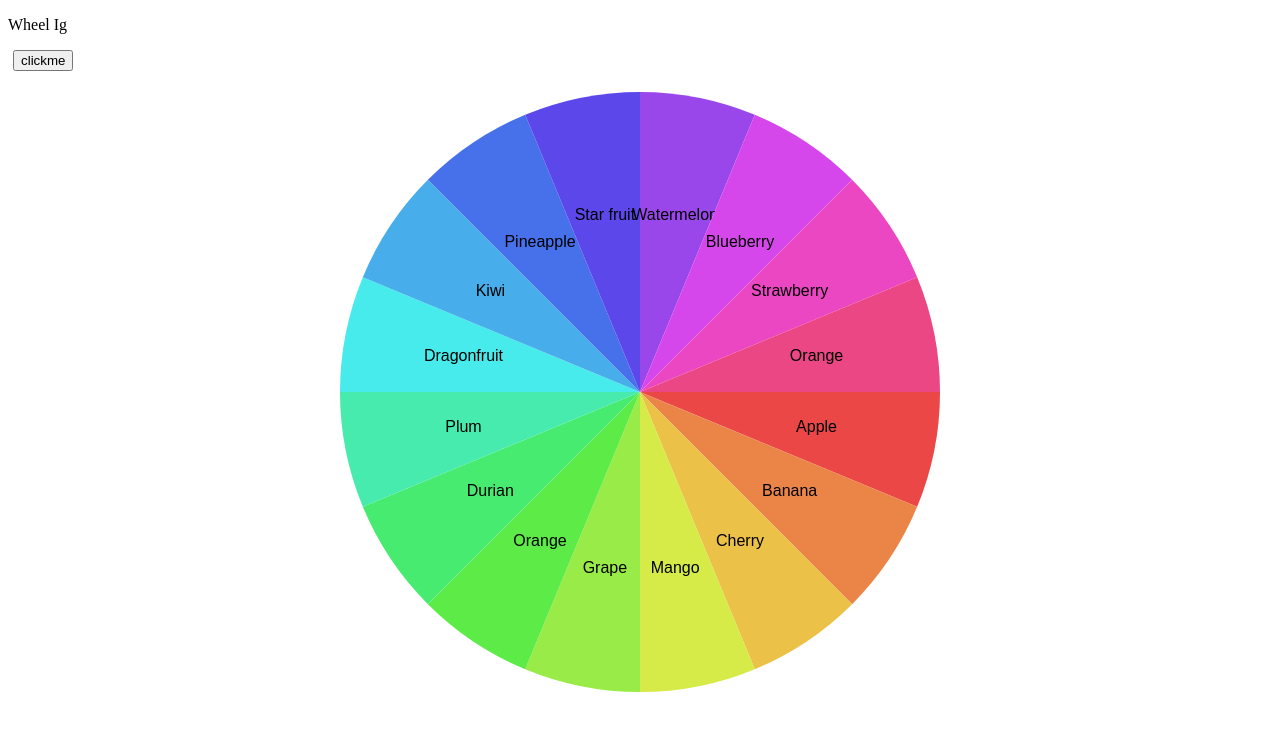
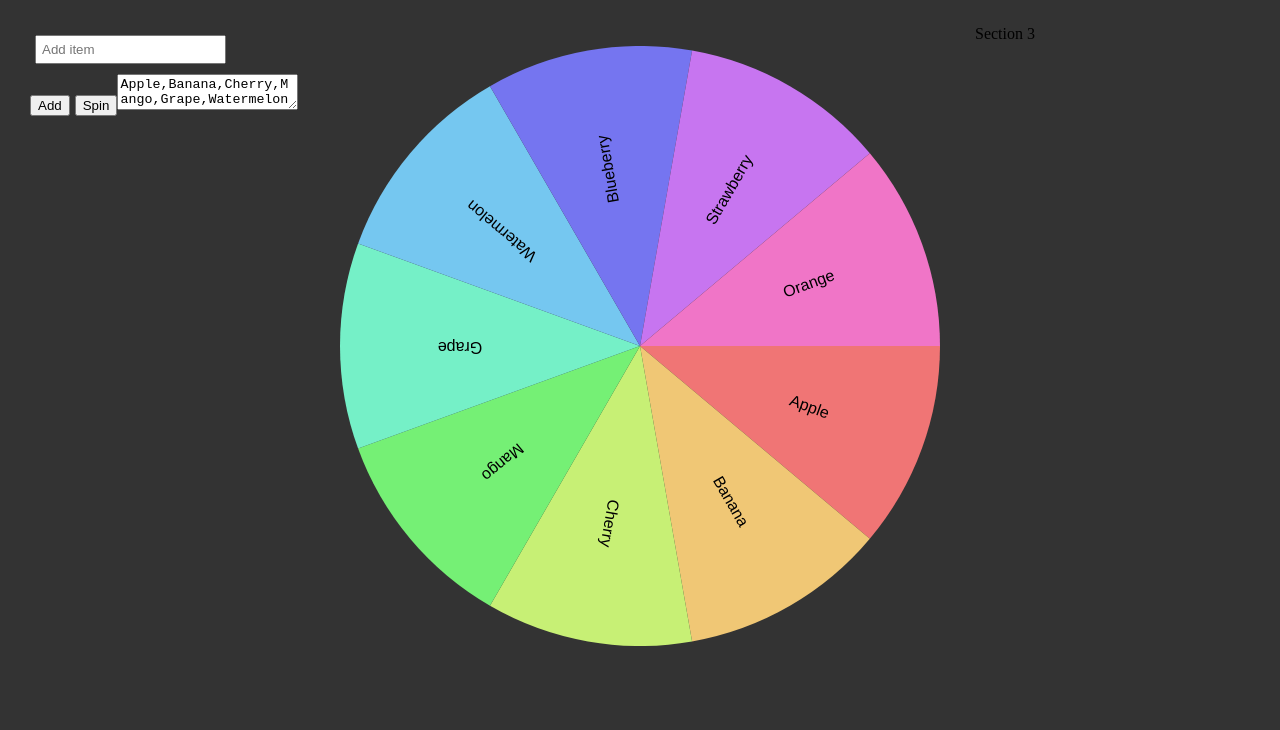
Before and after one commit to edeegan02/Spinning-Wheel, an Angular app: page / in a window 1280 px wide. Shown: the top 730 px of the page. Built offline with nearby package versions, Linux system fonts and the light colour scheme.

Commit message:
at work progress 1

```diff
--- a/src/app/wheel/wheel.css
+++ b/src/app/wheel/wheel.css
@@ -30,3 +30,15 @@ ul {
   font-size: 1.2em;
   cursor: pointer;
 }
+
+.container {
+  display: flex;
+  width: 100%;
+}
+
+.column {
+  flex: 1;
+  padding: 1rem;
+  border: 1px solid #333;
+  box-sizing: border-box;
+}
--- a/src/app/wheel/wheel.html
+++ b/src/app/wheel/wheel.html
@@ -1,11 +1,24 @@
-<p class="hello">Wheel Ig</p>
-<button (click)="spin()">clickme</button>
-<!-- <body> -->
-<canvas
-  id="myCanvas"
-  width="600"
-  height="600"
-  style="border: 1px solid #fffdfd"
-></canvas>
-<!-- <script src="wheel.ts"></script> -->
-<!-- </body> -->
+<!-- <p style="color: white">Wheel Ig</p> -->
+
+<div class="container">
+  <div class="column">
+    <div class="Drag">
+      <input [(ngModel)]="newItem" placeholder="Add item" />
+    </div>
+
+    <button id="AddItem" (click)="addItem()">Add</button>
+    <button (click)="spinWheel()">Spin</button>
+    <textarea (ngModelChange)="MakeArr()" [(ngModel)]="items"></textarea>
+  </div>
+
+  <div class="column">
+    <canvas
+      id="myCanvas"
+      width="600"
+      height="600"
+      style="border: 1px solid #333"
+      >Section 2</canvas
+    >
+  </div>
+  <div class="column">Section 3</div>
+</div>
--- a/src/app/wheel/wheel.ts
+++ b/src/app/wheel/wheel.ts
@@ -1,3 +1,4 @@
+// import { DragDropModule } from '@angular/cdk/drag-drop';
 import { AfterViewInit, Component } from '@angular/core';
 import { FormsModule } from '@angular/forms';
 
@@ -8,6 +9,8 @@ import { FormsModule } from '@angular/forms';
   templateUrl: './wheel.html',
   styleUrls: ['./wheel.css'],
 })
+//
+//
 export class Wheel implements AfterViewInit {
   items: string[] = [
     'Apple',
@@ -15,13 +18,6 @@ export class Wheel implements AfterViewInit {
     'Cherry',
     'Mango',
     'Grape',
-    'Orange',
-    'Durian',
-    'Plum',
-    'Dragonfruit',
-    'Kiwi',
-    'Pineapple',
-    'Star fruit',
     'Watermelon',
     'Blueberry',
     'Strawberry',
@@ -29,10 +25,51 @@ export class Wheel implements AfterViewInit {
   ]; // Default items
   newItem: string = '';
 
+  rotationAngle = 0;
+  spinning = false;
+
   ngAfterViewInit(): void {
-    setTimeout(() => {
-      this.drawWheel();
-    }, 10);
+    this.drawWheel();
+  }
+
+  MakeArr = () => {
+    // make sure this.items is a valid array
+    this.items = JSON.stringify(this.items).split(',');
+    this.drawWheel();
+  };
+
+  // started code for dragging items
+  //  newX = 0; newY = 0; startX = 0; startY = 0;
+  //  card = document.getElementById('card')
+
+  Drag = document.getElementById('card');
+
+  // getRandomIntInclusive(min: number, max: number) {
+  //   const minCeiled = Math.ceil(min);
+  //   const maxFloored = Math.floor(max);
+  //   return Math.floor(Math.random() * (maxFloored - minCeiled + 1) + minCeiled);
+  //   console.log(this.getRandomIntInclusive());
+  // }
+
+  spinWheel(): void {
+    if (this.spinning) return;
+    this.spinning = true;
+
+    let velocity = 2.0; // initial speed
+    const friction = 0.98; // slows over time
+
+    const animate = () => {
+      if (velocity > 0.002) {
+        this.rotationAngle += velocity;
+        velocity *= friction;
+        this.drawWheel();
+        requestAnimationFrame(animate);
+      } else {
+        this.spinning = false;
+      }
+    };
+
+    animate();
   }
 
   addItem(): void {
@@ -57,36 +94,43 @@ export class Wheel implements AfterViewInit {
     const centerX = canvas.width / 2;
     const centerY = canvas.height / 2;
     const radius = 300;
-
     const segmentAngle = (2 * Math.PI) / this.items.length;
 
     ctx.clearRect(0, 0, canvas.width, canvas.height); // Clear previous draw
-    // let rotation = 90;
+    ctx.save();
+
+    ctx.translate(centerX, centerY);
+    ctx.rotate(this.rotationAngle);
+
     this.items.forEach((item, index) => {
       // const startAngle = index + segmentAngle;
       const startAngle = index * segmentAngle + this.rotation_angle;
       const endAngle = startAngle + segmentAngle;
 
       // Set color
-      ctx.fillStyle = `hsl(${(index * 360) / this.items.length}, 80%, 60%)`;
       ctx.beginPath();
-      ctx.moveTo(centerX, centerY);
-      ctx.arc(centerX, centerY, radius, startAngle, endAngle);
+      ctx.moveTo(0, 0);
+      ctx.arc(0, 0, radius, startAngle, endAngle);
       ctx.closePath();
+      ctx.fillStyle = `hsl(${(index * 360) / this.items.length}, 80%, 70%)`;
       ctx.fill();
 
       // Draw text
       // const textAngle = startAngle + segmentAngle / 2;
       const textAngle = startAngle + segmentAngle / 2;
-      const textX = centerX + Math.cos(textAngle) * (radius * 0.6);
-      const textY = centerY + Math.sin(textAngle) * (radius * 0.6);
+      const textX = Math.cos(textAngle) * (radius * 0.6);
+      const textY = Math.sin(textAngle) * (radius * 0.6);
+
+      ctx.save();
+      ctx.translate(textX, textY);
+      ctx.rotate(textAngle);
       ctx.fillStyle = '#000';
       ctx.font = '16px Arial';
       ctx.textAlign = 'center';
       ctx.textBaseline = 'middle';
-      ctx.fillText(item, textX, textY);
-      // ctx.rotate(90);
+      ctx.fillText(item, 0, 0);
+      ctx.restore();
     });
-    this.rotation_angle++;
+    ctx.restore();
   }
 }
--- a/src/index.html
+++ b/src/index.html
@@ -6,6 +6,11 @@
     <base href="/" />
     <meta name="viewport" content="width=device-width, initial-scale=1" />
     <link rel="icon" type="image/x-icon" href="favicon.ico" />
+    <style>
+      body {
+        background-color: #333;
+      }
+    </style>
   </head>
   <body>
     <app-root></app-root>
```
